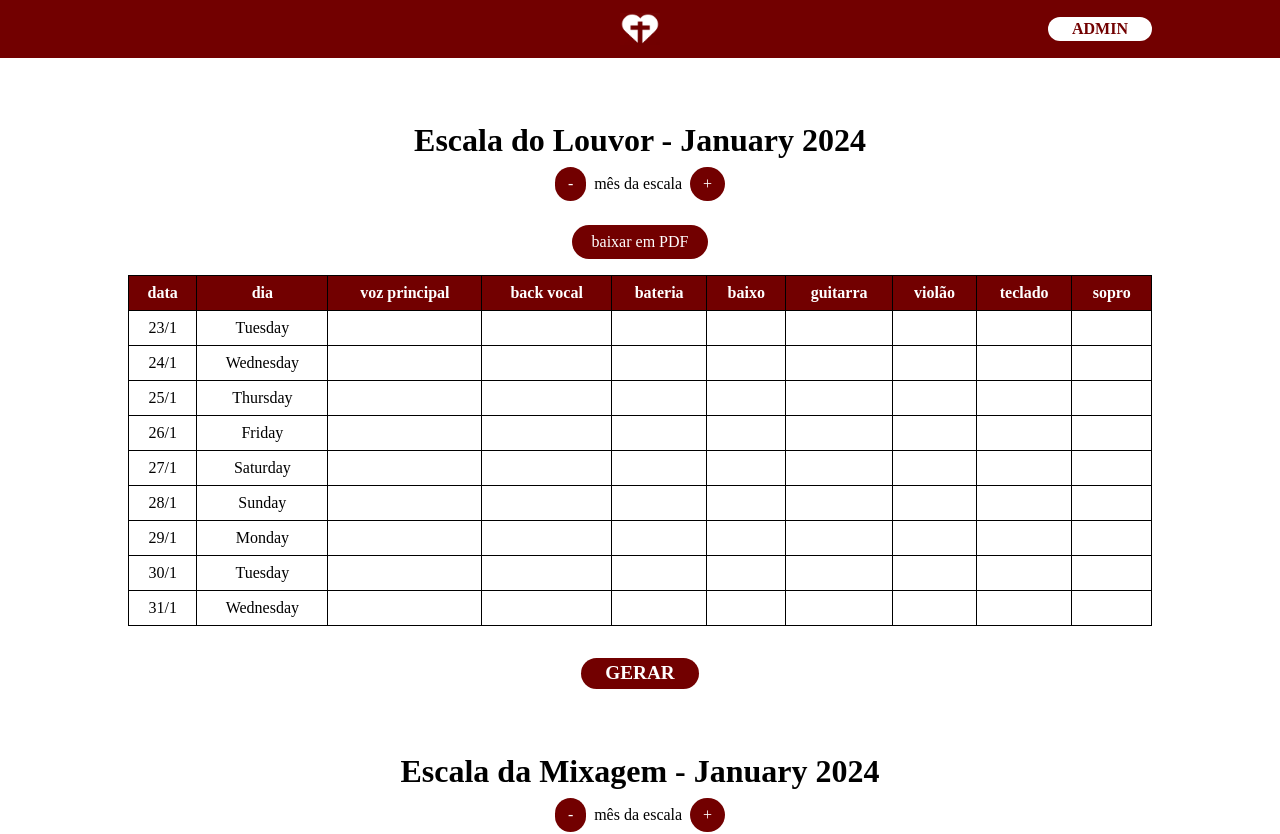
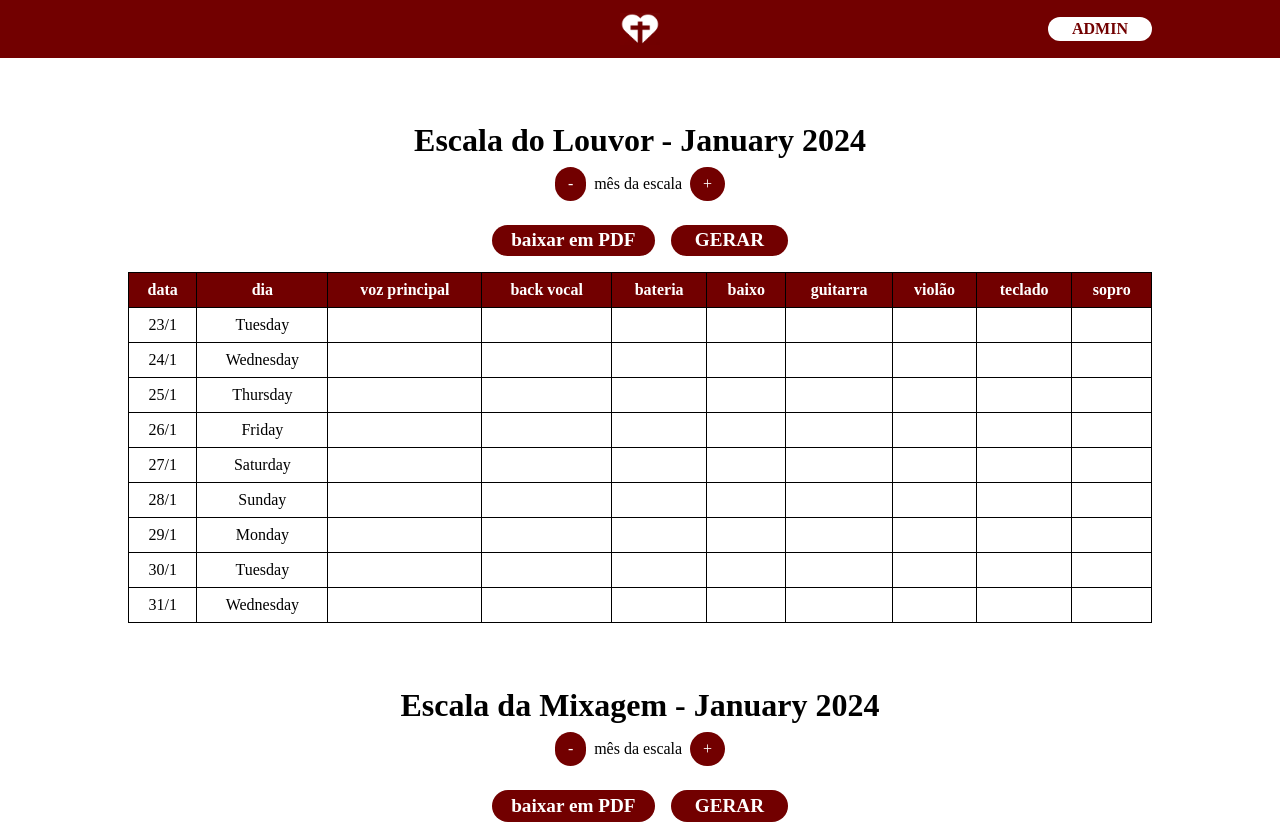
Before and after one commit to jabriboy/ESCALAnator2000, a React (Vite) app: page / in a window 1280 px wide. Shown: the top 834 px of the page. Built offline with nearby package versions, Linux system fonts and the light colour scheme.

Commit message:
hotfix dowload

```diff
--- a/src/components/escala/Escala.jsx
+++ b/src/components/escala/Escala.jsx
@@ -17,7 +17,7 @@ function Escala(props) {
   }
 
   const baixarPDF = () => {
-    const input = document.getElementById('table');
+    const input = document.getElementById(props.escala.title);
 
     html2canvas(input)
       .then((canvas) => {
@@ -66,8 +66,11 @@ function Escala(props) {
             <p>mês da escala</p>
             <div className="btn-month" onClick={monthUp}>+</div>
           </div>
-          <div className="btn-baixar" onClick={baixarPDF}>baixar em PDF</div>
-          <table id='table'>
+          <div className="div-btns">
+            <div className="btn-baixar" onClick={baixarPDF}>baixar em PDF</div>
+            <div onClick={gerar} className="btn-gerar">gerar</div>
+          </div>
+          <table id={props.escala.title}>
             <thead>
               <tr>
                 <th>data</th>
@@ -114,7 +117,6 @@ function Escala(props) {
               })}
             </tbody>
           </table>
-          <div onClick={gerar} className="btn-gerar">gerar</div>
         </div>
       </div>
     </>
--- a/src/components/escala/style/EscalaStyle.css
+++ b/src/components/escala/style/EscalaStyle.css
@@ -56,15 +56,25 @@
   color: #1f1f1f;
   transition: 0.2s;
 }
+.escala .container .div-btns {
+  display: flex;
+  align-items: center;
+  justify-content: center;
+  margin-bottom: 1rem;
+}
 .escala .container .btn-baixar {
+  cursor: pointer;
   transition: 0.2s;
   background: #720000;
   color: white;
   width: -moz-fit-content;
   width: fit-content;
-  padding: 0.5rem 1.2rem;
-  margin: 0 auto 1rem auto;
+  padding: 0.3rem 1.2rem;
   border-radius: 2.21875rem;
+  font-weight: bold;
+  font-size: 1.2rem;
+  transition: 0.2s;
+  margin-right: 0.5rem;
 }
 .escala .container .btn-baixar:hover {
   transition: 0.2s;
@@ -72,6 +82,7 @@
   color: #1f1f1f;
 }
 .escala .container .btn-gerar {
+  margin-left: 0.5rem;
   cursor: pointer;
   background: #720000;
   width: -moz-fit-content;
@@ -82,7 +93,6 @@
   text-transform: uppercase;
   font-weight: bold;
   font-size: 1.2rem;
-  margin: 2rem auto 4rem auto;
   transition: 0.2s;
 }
 .escala .container .btn-gerar:hover {
--- a/src/components/escala/style/EscalaStyle.scss
+++ b/src/components/escala/style/EscalaStyle.scss
@@ -56,14 +56,24 @@
 				transition: .2s;
 			}
 		}
+		.div-btns{
+			display: flex;
+			align-items: center;
+			justify-content: center;
+			margin-bottom: 1rem;
+		}
 		.btn-baixar{
+			cursor: pointer;
 			transition: .2s;
 			background: #720000;
 			color: white;
 			width: fit-content;
-			padding: .5rem 1.2rem;
-			margin: 0 auto 1rem auto;
+			padding: .3rem 1.2rem;
 			border-radius: 2.21875rem;
+			font-weight: bold;
+			font-size: 1.2rem;
+			transition: .2s;
+			margin-right: .5rem;
 		}
 		.btn-baixar:hover{
 			transition: .2s;
@@ -72,6 +82,7 @@
 		}
 
 		.btn-gerar{
+			margin-left: .5rem;
 			cursor: pointer;
 			background: #720000;
 			width: fit-content;
@@ -81,7 +92,6 @@
 			text-transform: uppercase;
 			font-weight: bold;
 			font-size: 1.2rem;
-			margin: 2rem auto 4rem auto;
 			transition: .2s;
 		}
 		.btn-gerar:hover{
```
Also changed, not shown: 1 other file (tests, documents, lock files or other folders).
